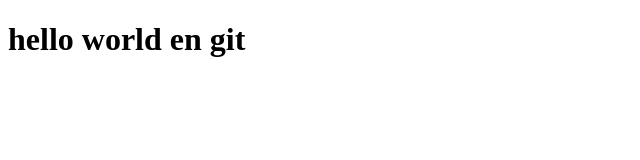
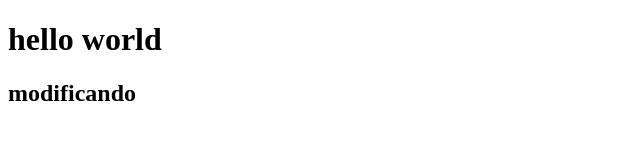
Before and after one commit to EXgwynbleidd/git-curso, a plain HTML site: page index.html in a window 1280 px wide. Shown: the whole page, without its empty margins (0-640 px from the left). Drawn offline with Linux system fonts and the light colour scheme.

Commit message:
ahora el index tiene un cambio

```diff
--- a/index.html
+++ b/index.html
@@ -8,7 +8,9 @@
     <title>github</title>
 </head>
 <body>
- <h1>hello world en git</h1>
+ <h1>hello world</h1>
+
+ <h2>modificando</h2>
 
 
 
```
